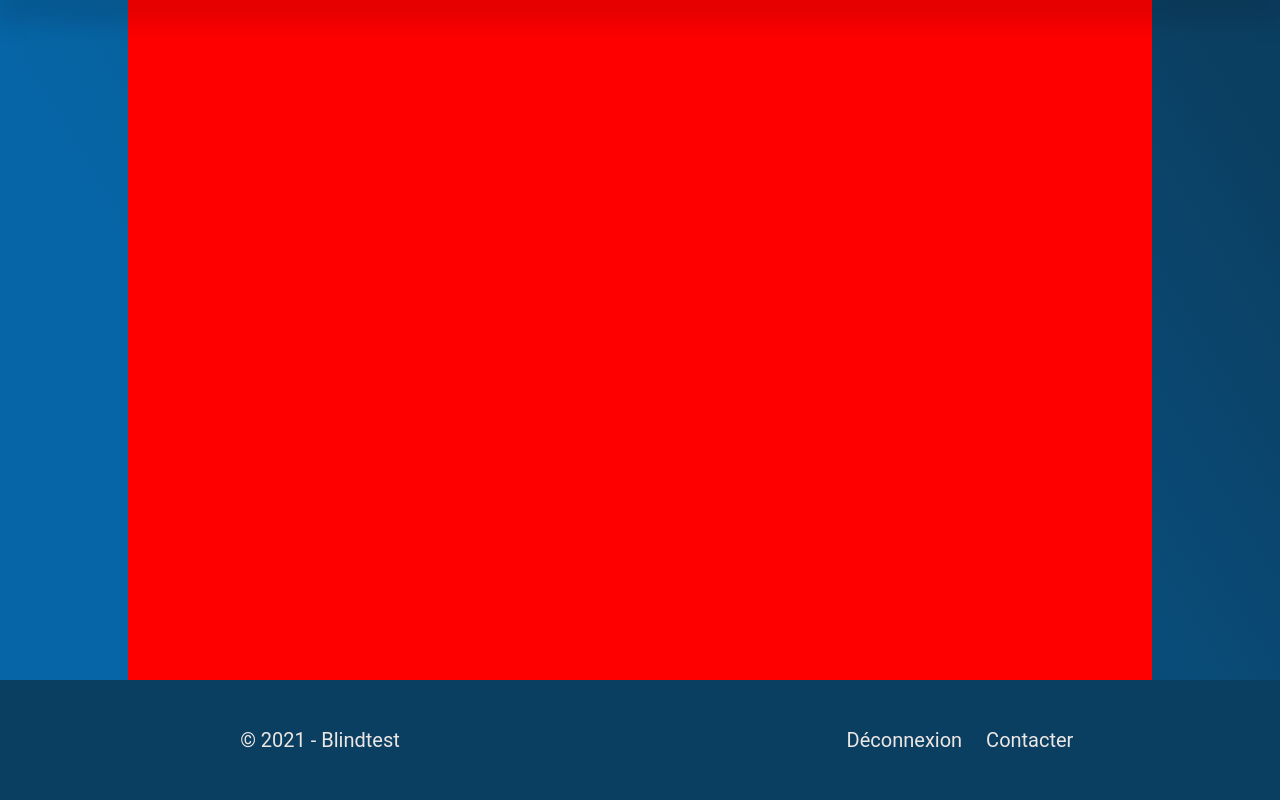
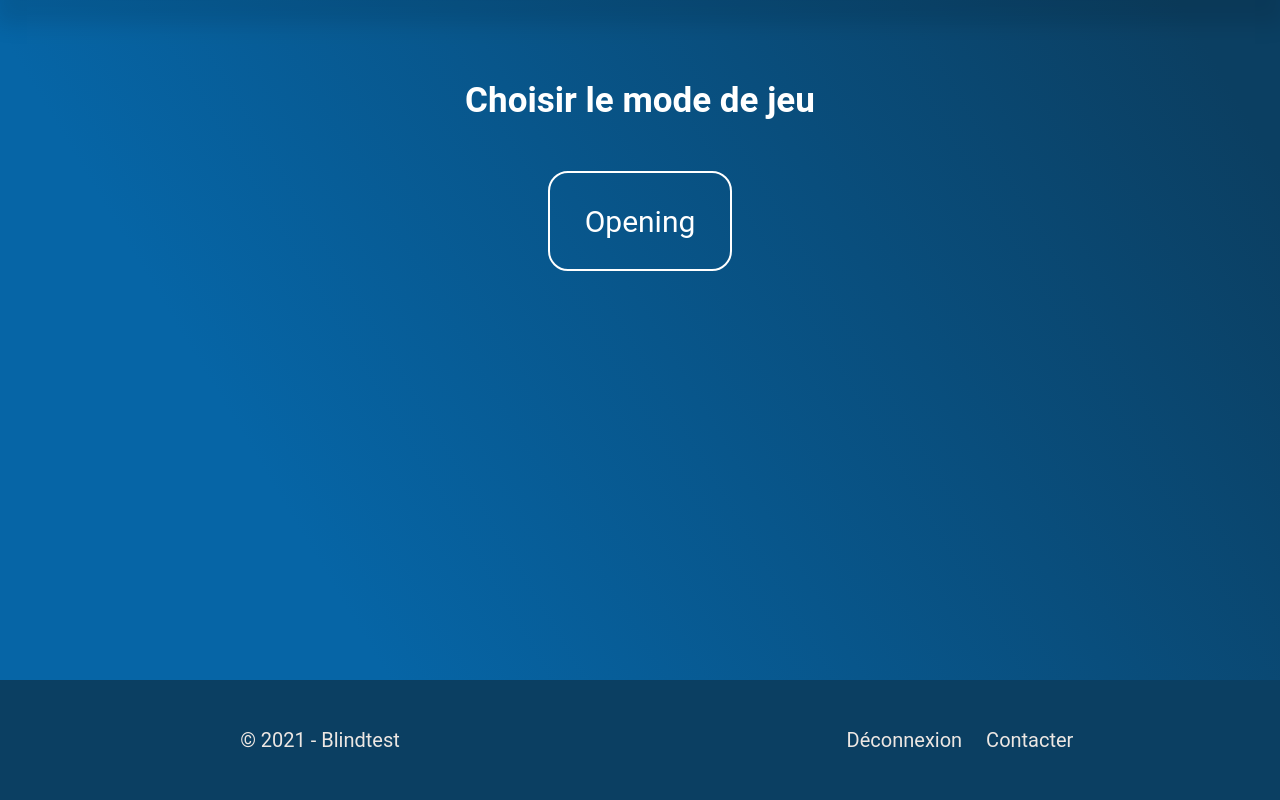
Before and after one commit to todepussay/blindtest_v1, a PHP site: page /selection.php in a window 1280 px wide. Shown: the part 120-920 px from the top of the page. Run offline with PHP 8.4, Linux system fonts and the light colour scheme; data comes from the database, SQL or seed files in the repository.

Commit message:
selection

```diff
--- a/css/selection.css
+++ b/css/selection.css
@@ -5,6 +5,41 @@
 .content {
     padding: 0;
     margin: 0;
-    height: calc(100vh - 120px);
-    background-color: red;
+    min-height: calc(100vh - 120px);
+    justify-content: start;
 }
+
+h1 {
+    margin: 40px;
+    text-align: center;
+    margin-top: 80px;
+    color: white;
+    font-size: 35px;
+}
+
+.list {
+    width: 60%;
+    margin: 0 auto;
+    display: flex;
+    flex-direction: row;
+    justify-content: center;
+    align-items: center;
+}
+
+.element {
+    width: 30%;
+    height: 100px;
+    margin: 10px;
+    display: flex;
+    flex-direction: column;
+    justify-content: center;
+    align-items: center;
+    border: solid 2px white;
+    border-radius: 20px;
+    cursor: pointer;
+}
+
+.element > p {
+    color: white;
+    font-size: 30px;
+}
--- a/js/recherche.js
+++ b/js/recherche.js
@@ -21,8 +21,6 @@ window.onload = function () {
     }
 
     document.getElementById('del').remove();
-
-    console.log(users);
 
 };
 
--- a/js/selection.js
+++ b/js/selection.js
@@ -0,0 +1,9 @@
+let element = document.getElementsByClassName('element');
+let selected = "";
+let content = document.getElementsByClassName('content')[0];
+
+for (let i = 0; i < element.length; i++){
+    element[i].addEventListener('click', function(){
+        selected = element[i].getElementsByTagName("p")[0].innerHTML
+    });
+}
--- a/selection.php
+++ b/selection.php
@@ -23,14 +23,20 @@ require_once "connect.php";
     <div class="container">
         <div class="content">
 
+            <h1>Choisir le mode de jeu</h1>
 
+            <div class="list">
+                <div class="element">
+                    <p>Opening</p>
+                </div>
+            </div>
 
         </div>
     </div>
 
     <?php require_once "footer.php"; ?>
 
-    <script src="js/game_selection.js"></script>
+    <script src="js/selection.js"></script>
 
 </body>
 </html>
```
